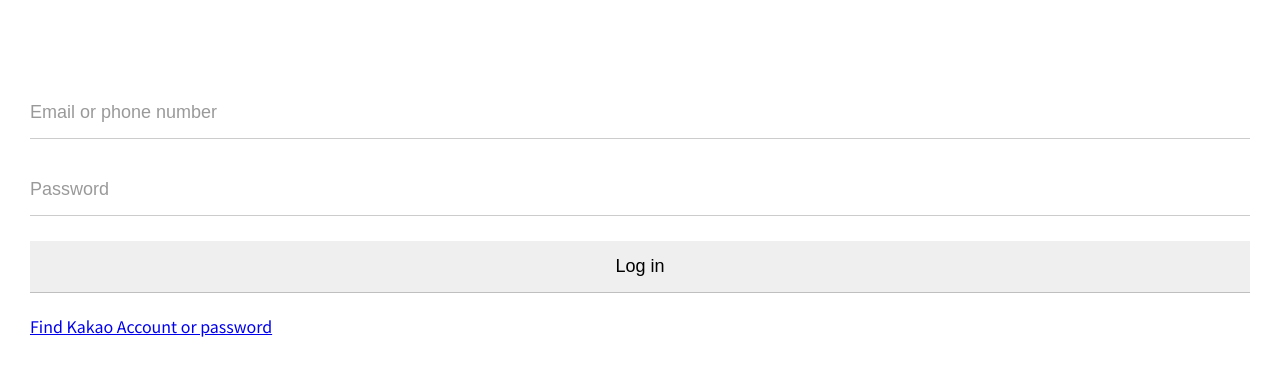
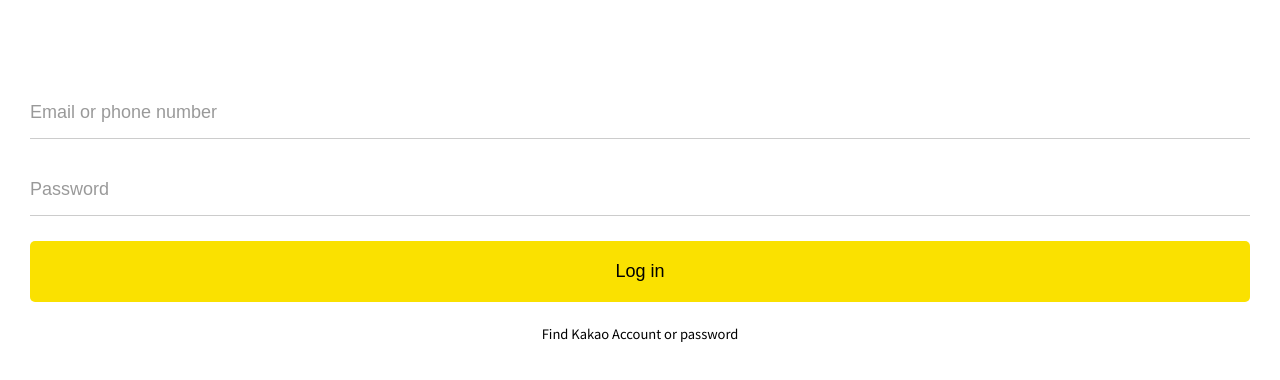
Before and after one commit to semyungoh/kakaoclone2020, a plain HTML site: page index.html in a window 1280 px wide. Shown: the part 180-560 px from the top of the page. Drawn offline with Linux system fonts and the light colour scheme.

Commit message:
#08. Created Log in Form

```diff
--- a/css/styles.css
+++ b/css/styles.css
@@ -32,15 +32,42 @@ body {
 
 #login-form input {
   border: none;
-  border-bottom: 1px solid rgba(0, 0, 0, 0.2);
   padding: 15px 0;
   font-size: 18px; /* placeholder size */
   margin-bottom: 25px;
+}
+
+/* login-form input is not [type="submit"], we are gonnna do border-bottom-color, transition. */
+
+#login-form input:not([type="submit"]) {
+  border-bottom: 1px solid rgba(0, 0, 0, 0.2);
   transition: border-bottom-color 0.3s ease-in;
 }
+
+/* pseudo element */
 #login-form input::placeholder {
   color: rgba(0, 0, 0, 0.4);
 }
 #login-form input:focus {
   border-bottom-color: var(--yellow);
 }
+/* 3:53
+#login-form input:focus {
+  border-bottom-color: var(--yellow);
+  -- login-form의 모든 input에는 var(--yellow)가 적용되지만, Submit Type의 Input은 적용이 안되므로, 이 엘리멘트를 이쁘게수정해보자.
+}
+*/
+
+#login-form input[type="submit"] {
+  background-color: var(--yellow);
+  cursor: pointer;
+  padding: 20px 0px;
+  border-radius: 5px;
+}
+
+#login-form a {
+  text-align: center;
+  text-decoration: none;
+  color: inherit;
+  font-size: 13px;
+}
```
